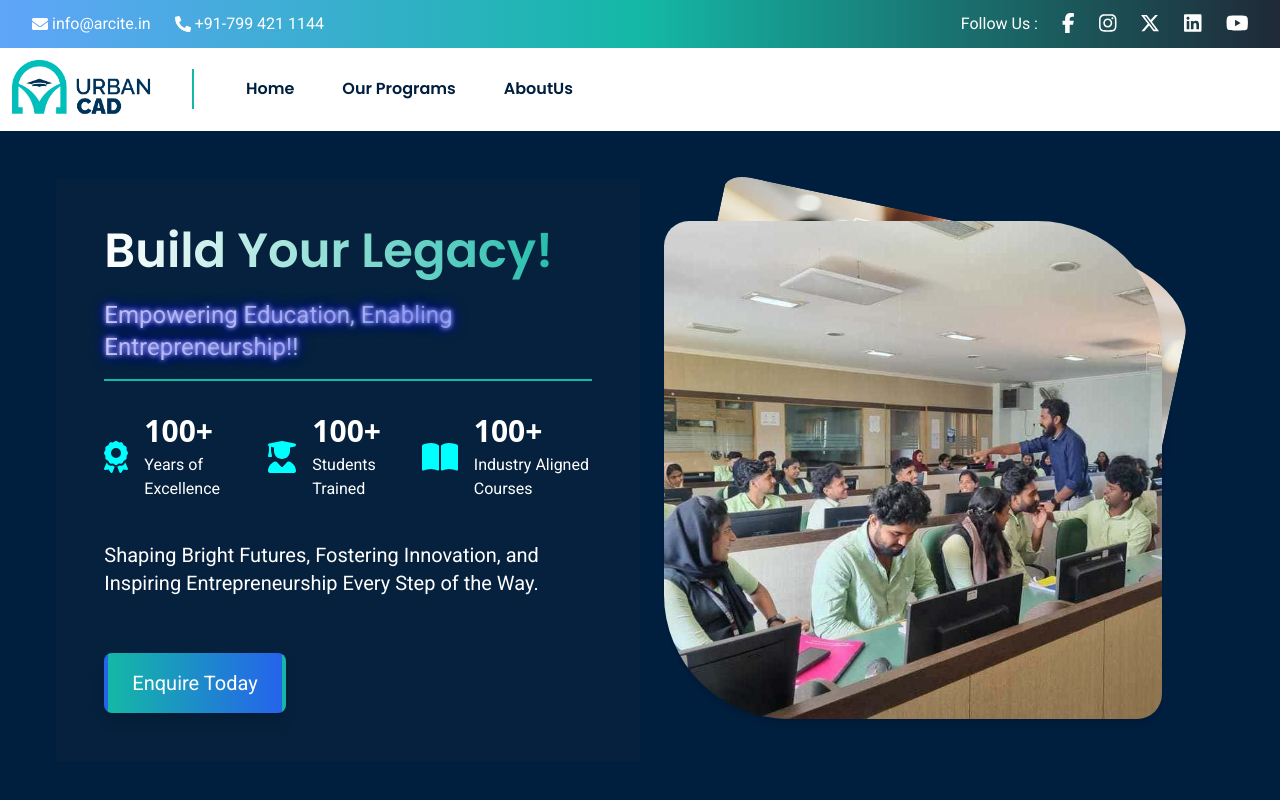
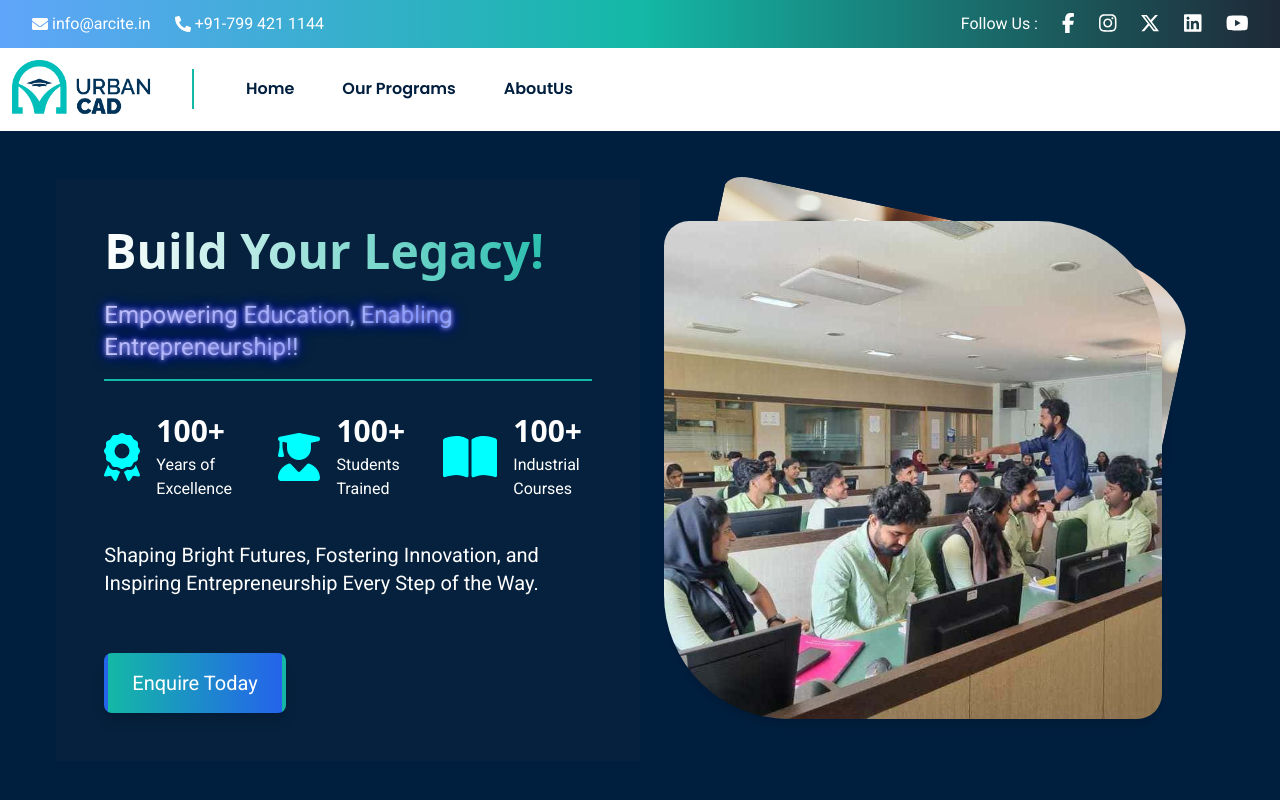
Before and after one commit to Shiji-AA/UrbanCAD, a React (Vite) app in the folder Frontend/: page / in a window 1280 px wide. Shown: the top 800 px of the page. Built offline with nearby package versions, Linux system fonts and the light colour scheme.

Commit message:
chages added

```diff
--- a/Frontend/package.json
+++ b/Frontend/package.json
@@ -19,6 +19,7 @@
     "@fortawesome/free-solid-svg-icons": "^6.7.2",
     "@fortawesome/react-fontawesome": "^0.2.2",
     "@reduxjs/toolkit": "^2.5.0",
+    "aos": "^2.3.4",
     "axios": "^1.7.9",
     "formik": "^2.4.6",
     "react": "^18.3.1",
--- a/Frontend/src/App.jsx
+++ b/Frontend/src/App.jsx
@@ -1,41 +1,49 @@
-import {Toaster} from 'react-hot-toast';
-import {BrowserRouter as Router, Routes,Route} from 'react-router-dom'
-import HomePage from './Pages/User/HomePage'
-import Civil from './Components/Users/Cources/Civil'
-import Electrical from './Components/Users/Cources/Electrical'
-import Mechanical from './Components/Users/Cources/Mechanical'
-import DataScience from './Components/Users/Cources/DataScience'
-import AdminLogin from './Components/Admin/AdminLogin'
-import AdminDashboard from './Components/Admin/AdminDashboard'
-import AdminRegister from './Components/Admin/AdminRegister'
-import AdminEnquiryData from './Components/Admin/AdminEnquiryData'
+import  { useEffect } from "react";
+import AOS from "aos";
+import "aos/dist/aos.css"; // Import the AOS styles
+import { Toaster } from 'react-hot-toast';
+import { BrowserRouter as Router, Routes, Route } from 'react-router-dom';
+import HomePage from './Pages/User/HomePage';
+import Electrical from './Components/Users/Cources/Electrical';
+import Mechanical from './Components/Users/Cources/Mechanical';
+import DataScience from './Components/Users/Cources/DataScience';
+import AdminLogin from './Components/Admin/AdminLogin';
+import AdminDashboard from './Components/Admin/AdminDashboard';
+import AdminRegister from './Components/Admin/AdminRegister';
+import AdminEnquiryData from './Components/Admin/AdminEnquiryData';
 import AboutUs from './Components/Users/AboutUs/AboutUs';
+import Civil from "./Components/Users/Cources/Civil";
 
 function App() {
+  // Initialize AOS for global animations
+  useEffect(() => {
+    AOS.init({
+      duration: 1000,  // Set duration of animation
+      easing: "ease-in-out", // Easing type for smooth animation
+      once: true,  // Make sure the animation happens only once
+    });
+  }, []);
+
   return (
     <Router>
-    <Toaster position="top-right"/>
+      <Toaster position="top-right" />
       <Routes>
-      <Route>
-     {/* UserSide   */}
-      <Route path="/" element={<HomePage/>} />
-      <Route path="/civil" element={<Civil/>}/>
-      <Route path="/electrical" element={<Electrical/>}/>
-      <Route path="/mechanical" element={<Mechanical/>} />
-      <Route path="/datascience" element={<DataScience/>}/>
-      <Route path="/aboutus" element={<AboutUs/>}/>
+        {/* UserSide */}
+        <Route path="/" element={<HomePage />} />
+        <Route path="/civil" element={<Civil />} />
+        <Route path="/electrical" element={<Electrical />} />
+        <Route path="/mechanical" element={<Mechanical />} />
+        <Route path="/datascience" element={<DataScience />} />
+        <Route path="/aboutus" element={<AboutUs />} />
 
-    {/* AdminSide   */}
+        {/* AdminSide */}
         <Route path="/adminregister" element={<AdminRegister />} />
         <Route path="/admin" element={<AdminLogin />} />
         <Route path="/admindashboard" element={<AdminDashboard />} />
         <Route path="/enquirydata" element={<AdminEnquiryData />} />
-
-      </Route>
       </Routes>
-
     </Router>
-  )
+  );
 }
 
-export default App
+export default App;
--- a/Frontend/src/Components/Users/AboutUs/OurGoals.jsx
+++ b/Frontend/src/Components/Users/AboutUs/OurGoals.jsx
@@ -4,7 +4,7 @@ import image3 from '../../../assets/certificates/image3.jpeg';
 
 function OurGoals() {
   return (
-    <div className="flex flex-col md:flex-row w-full bg-gray-100 pt-20  pb-20 px-0">
+    <div data-aos="fade-up" className="flex flex-col md:flex-row w-full bg-gray-100 pt-20  pb-20 px-0">
       {/* Left Column: Image */}
       <div className="w-full md:w-1/2 flex items-center justify-center relative">
         {/* Image 1 */}
--- a/Frontend/src/Components/Users/Benefits/Benefits.jsx
+++ b/Frontend/src/Components/Users/Benefits/Benefits.jsx
@@ -3,7 +3,7 @@ import { faAward, faChalkboardTeacher, faTools, faHandshake } from "@fortawesome
 
 function Benefits() {
   return (
-    <div className="w-full bg-gray-50 flex flex-wrap">
+    <div data-aos="fade-up" className="w-full bg-gray-50 flex flex-wrap">
       {/* First half with heading and paragraph */}
       <div className="w-full md:w-1/2 flex flex-col justify-center items-start py-16 px-8 bg-gray-50">
         <h1 className="pb-10 font-heading text-3xl md:text-4xl font-bold text-aqua mb-4">
--- a/Frontend/src/Components/Users/ContactForm/ContactForm.jsx
+++ b/Frontend/src/Components/Users/ContactForm/ContactForm.jsx
@@ -59,7 +59,7 @@ function ContactForm() {
   });
 
   return (
-    <div
+    <div data-aos="fade-up"
       className="py-10 px-4"
       style={{
         backgroundImage: `url(${bluegray})`,
@@ -78,7 +78,9 @@ function ContactForm() {
           </h2>
         </div>
 
-        <div className="md:w-1/2 w-full bg-white p-8 shadow-2xl rounded-lg border-2">
+        <div data-aos="zoom-in" // Zoom-in effect for image
+            data-aos-duration="1000"
+        className="md:w-1/2 w-full bg-white p-8 shadow-2xl rounded-lg border-2">
           <form onSubmit={formik.handleSubmit}>
             <div className="w-full mb-6">
               <label className="font-bold text-gray-800 text-sm leading-8 uppercase">
--- a/Frontend/src/Components/Users/Footer/Footer1.jsx
+++ b/Frontend/src/Components/Users/Footer/Footer1.jsx
@@ -37,7 +37,8 @@ function Footer1() {
             backgroundPosition: 'center',
           }}
         >
-          <div className="mx-auto w-full max-w-screen-xl p-4 py-6 lg:py-6">
+          <div data-aos="fade-up"
+          className="mx-auto w-full max-w-screen-xl p-4 py-6 lg:py-6">
             <div className="flex flex-col md:flex-row justify-between gap-8">
               {/* First half */}
               <div className="flex-1">
@@ -165,7 +166,7 @@ function Footer1() {
               </div>
             </div>
 
-            <div className=" font-body relative sm:flex sm:items-center sm:justify-between border-t border-gray-700 pt-6 mt-6">
+            <div className=" font-body relative sm:flex sm:items-center sm:justify-between border-t border-gray-700 pt-1 mt-2">
               <span className="font-body text-lg text-gray-900 sm:text-center">
                 © 2025{" "}
                 <a href="">
--- a/Frontend/src/Components/Users/Home/Home.jsx
+++ b/Frontend/src/Components/Users/Home/Home.jsx
@@ -21,14 +21,15 @@ export default function Home() {
 
   return (
     <>
-     <div className="relative bg-navy flex flex-col lg:flex-row items-center justify-center py-12 px-4 md:px-8">
+     <div  className="relative bg-navy flex flex-col lg:flex-row items-center justify-center py-12 px-4 md:px-8">
       {/* Left Section */}
       <div className="flex flex-col items-start justify-start h-full w-full lg:w-[48%] bg-gray-800 bg-opacity-20 p-6 md:p-8 lg:p-12 space-y-6">
         <div className="text-left space-y-4">
           {/* Main Headings */}
-          <h1 className="font-heading pb-2 text-transparent bg-clip-text bg-gradient-to-r from-white to-aqua text-3xl md:text-4xl lg:text-5xl font-bold leading-tight hover:shadow-2xl transform transition duration-500 ease-in-out hover:scale-105">
+          <h1 className=" pb-2 text-transparent bg-clip-text bg-gradient-to-r from-white to-aqua text-3xl md:text-4xl lg:text-5xl font-extrabold leading-tight hover:shadow-2xl transform transition duration-500 ease-in-out hover:scale-105">
             Build Your Legacy!
           </h1>
+
 
           <h3
             className="font-body text-transparent bg-clip-text bg-gradient-to-r from-white to-blue-500 text-lg md:text-xl lg:text-2xl font-medium leading-relaxed hover:text-blue-500 transform transition-all duration-500 hover:scale-110 hover:translate-y-2"
@@ -40,10 +41,10 @@ export default function Home() {
           </h3>
 
           {/* Features Section */}
-          <div className="flex flex-col sm:flex-row justify-between items-center sm:space-x-6 lg:space-x-8 border-t-2 border-aqua pt-8 pb-6 space-y-6 sm:space-y-0">
+          <div  className="flex flex-col sm:flex-row justify-between items-center sm:space-x-6 lg:space-x-8 border-t-2 border-aqua pt-8 pb-6 space-y-6 sm:space-y-0">
             {/* Feature 1 */}
-            <div className="flex items-center text-left space-x-4">
-              <FontAwesomeIcon icon={faAward} size="2x" color="aqua" />
+            <div data-aos="fade-up" className="flex items-center text-left space-x-4">
+              <FontAwesomeIcon icon={faAward} size="3x" color="aqua" />
               <div>
                 <div className="text-2xl md:text-3xl font-bold text-white">
                   {count}+
@@ -55,8 +56,8 @@ export default function Home() {
             </div>
 
             {/* Feature 2 */}
-            <div className="flex items-center text-left space-x-4">
-              <FontAwesomeIcon icon={faUserGraduate} size="2x" color="aqua" />
+            <div  data-aos="fade-up" className="flex items-center text-left space-x-4">
+              <FontAwesomeIcon icon={faUserGraduate} size="3x" color="aqua" />
               <div>
                 <div className="text-2xl md:text-3xl font-bold text-white">
                   {count}+
@@ -68,14 +69,14 @@ export default function Home() {
             </div>
 
             {/* Feature 3 */}
-            <div className="flex items-center text-left space-x-4">
-              <FontAwesomeIcon icon={faBookOpen} size="2x" color="aqua" />
+            <div data-aos="fade-up" className="flex items-center text-left space-x-4">
+              <FontAwesomeIcon icon={faBookOpen} size="3x" color="aqua" />
               <div>
                 <div className="text-2xl md:text-3xl font-bold text-white">
                   {count}+
                 </div>
                 <p className="text-white font-body text-sm md:text-base font-medium mt-1">
-                  Industry Aligned Courses
+                  Industrial Courses
                 </p>
               </div>
             </div>
--- a/Frontend/src/Components/Users/RulesRegulation/RulesRegulation.jsx
+++ b/Frontend/src/Components/Users/RulesRegulation/RulesRegulation.jsx
@@ -4,7 +4,8 @@ import image4 from "../../../assets/certificates/image4.jpeg";
 
 function RulesRegulation() {
   return (
-    <div className="flex flex-wrap w-full p-20">
+    <div data-aos="fade-up"
+     className="flex flex-wrap w-full p-20">
       {/* First Div: Image */}
       <div className="w-full md:w-1/2 pl-10 mb-8 md:mb-0">
         <img
--- a/Frontend/tailwind.config.js
+++ b/Frontend/tailwind.config.js
@@ -10,7 +10,9 @@ export default {
         body: ['Roboto', 'sans-serif'],
         heading: ['Poppins', 'sans-serif'],
       },
-
+      fontWeight: {
+        extrabold: 800,
+      },
       colors: {
         navy: "#001f3f",
         // aqua: "#7fdbff",
```
Also changed, not shown: Frontend/src/Components/Users/Accreditations/Accreditations.jsx (+7 -1 lines), Frontend/src/Components/Users/OurPrograms/OurPrograms.jsx (+7 -6 lines), 1 other file (tests, documents, lock files or other folders). Lines whose indentation alone changed are shown as unchanged.
